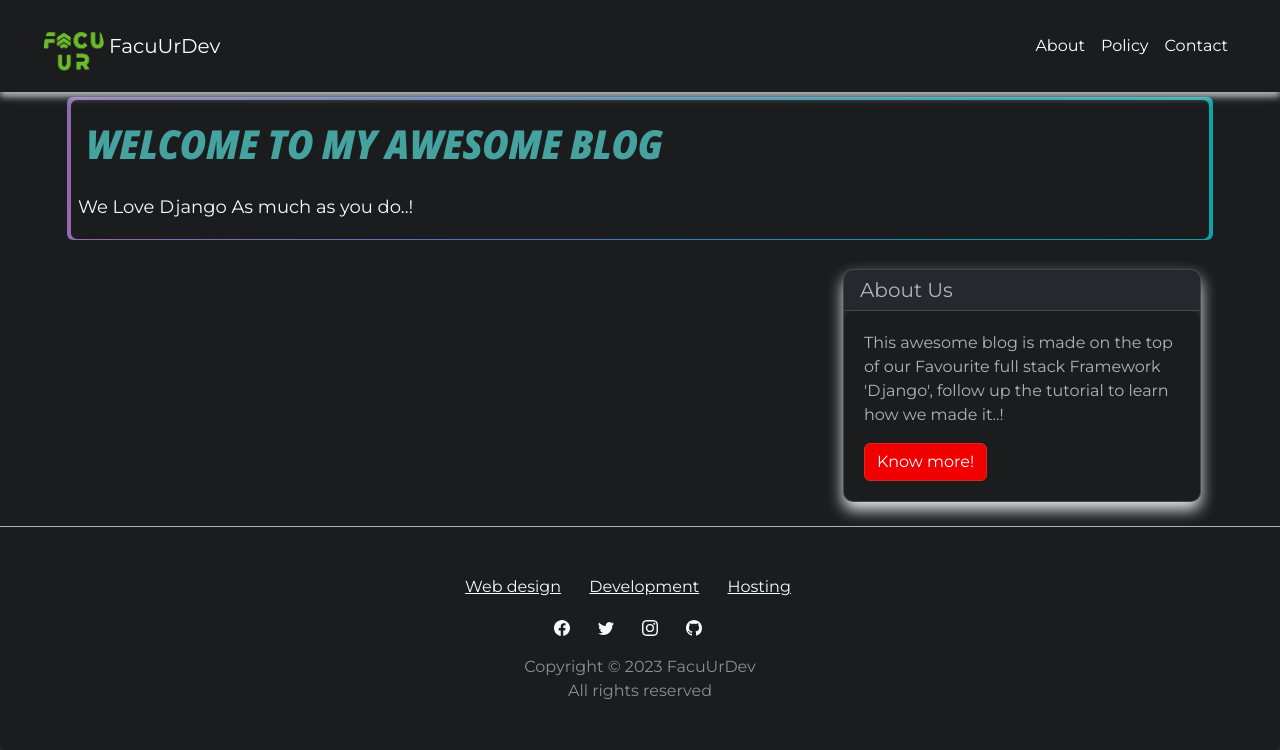
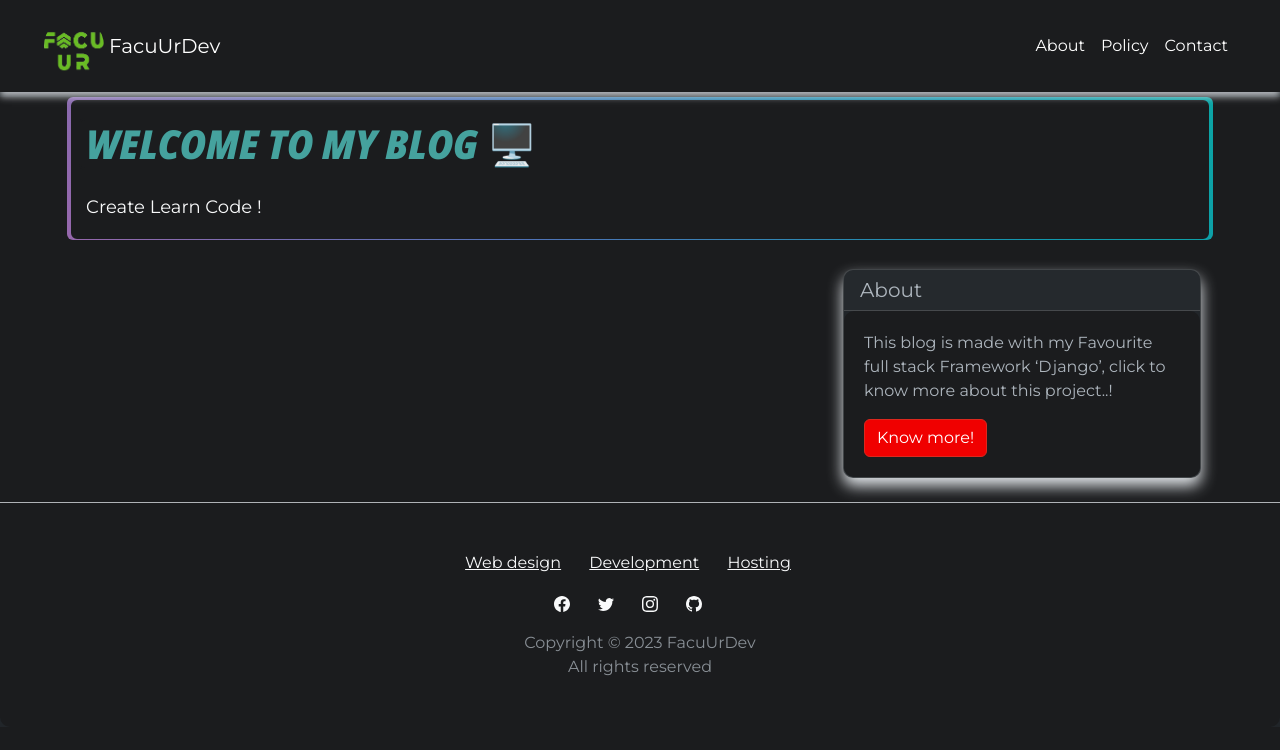
Before and after one commit to FacuUrDev/My_blog_Django, a Django app: page / in a window 1280 px wide. Shown: the top 750 px of the page. Run offline with Django 4.2, Linux system fonts and the light colour scheme; data that the repository does not hold is empty.

Commit message:
change in sidebar

```diff
--- a/my_blog/static/css/style.css
+++ b/my_blog/static/css/style.css
@@ -101,6 +101,8 @@
     font-size: 18px;
     font-weight: 300;
     color: var(--color3);
+    margin-left: 8px;
+    text-align:justify;
 }
 
 .card {
--- a/my_blog/templates/index.html
+++ b/my_blog/templates/index.html
@@ -8,8 +8,8 @@
         <div class="row">
             <div class=" col-md-8 col-md-10 mx-auto" id="banner">
                 <div class="site-heading" >
-                    <h1 class=" site-heading my-4 mt-3 "> Welcome to my awesome Blog </h1>
-                    <p class="text-light">We Love Django As much as you do..! &nbsp  </p>
+                    <h1 class=" site-heading my-4 mt-3 "> Welcome to my  Blog 🖥️  </h1>
+                    <p class="text-light"> Create  Learn  Code ! &nbsp  </p>
                 </div>
             </div>
         </div>
--- a/my_blog/templates/layout/base.html
+++ b/my_blog/templates/layout/base.html
@@ -1,11 +1,11 @@
 {% load static %}
 <!DOCTYPE html>
-<html lang="es" data-bs-theme="dark">
+<html lang="en" data-bs-theme="dark">
 <head>
     <meta charset="UTF-8">
     <meta http-equiv="X-UA-Compatible" content="IE=edge">
     <meta name="viewport" content="width=device-width, initial-scale=1.0">
-    {% block 'title' %} <title>FacuUrBlog  {% endblock%} </title>
+    {% block 'title' %} <title>FacuUrBlog 🖥️  {% endblock%} </title>
     <link rel="shortcut icon" href="static\img\blogicon.png">
     {%block 'styles'%} {%endblock%}
     <script src="https://code.jquery.com/jquery-3.6.0.min.js"></script>
--- a/my_blog/templates/layout/partials/sidebar.html
+++ b/my_blog/templates/layout/partials/sidebar.html
@@ -1,10 +1,10 @@
 <!-- Sidebar Widgets Column -->
 <div class="col-md-4 float-right ">
 <div class="card my-4">
-    <h5 class="card-header">About Us</h5>
+    <h5 class="card-header">About</h5>
 <div class="card-body">
-    <p class="card-text"> This awesome blog is made on the top of our Favourite full stack Framework 'Django', follow up the tutorial to learn how we made it..!</p>
-    <a href="https://djangocentral.com/building-a-blog-application-with-django"
+    <p class="card-text"> This blog is made with my Favourite full stack Framework  ‘Django’, click to know more about this project..!</p>
+    <a href="https://github.com/FacuUrDev/My_blog_Django.git"
        class="btn btn-danger">Know more!</a>
 </div>
 </div>
```
Also changed, not shown: my_blog/media/django-summernote/2024-05-15/6063cf3e-a76f-4324-a9e8-11877e6a3089.jfif (added), my_blog/media/django-summernote/2024-05-15/e965c2af-62ab-47d1-bce1-508205f83547.jfif (added).
